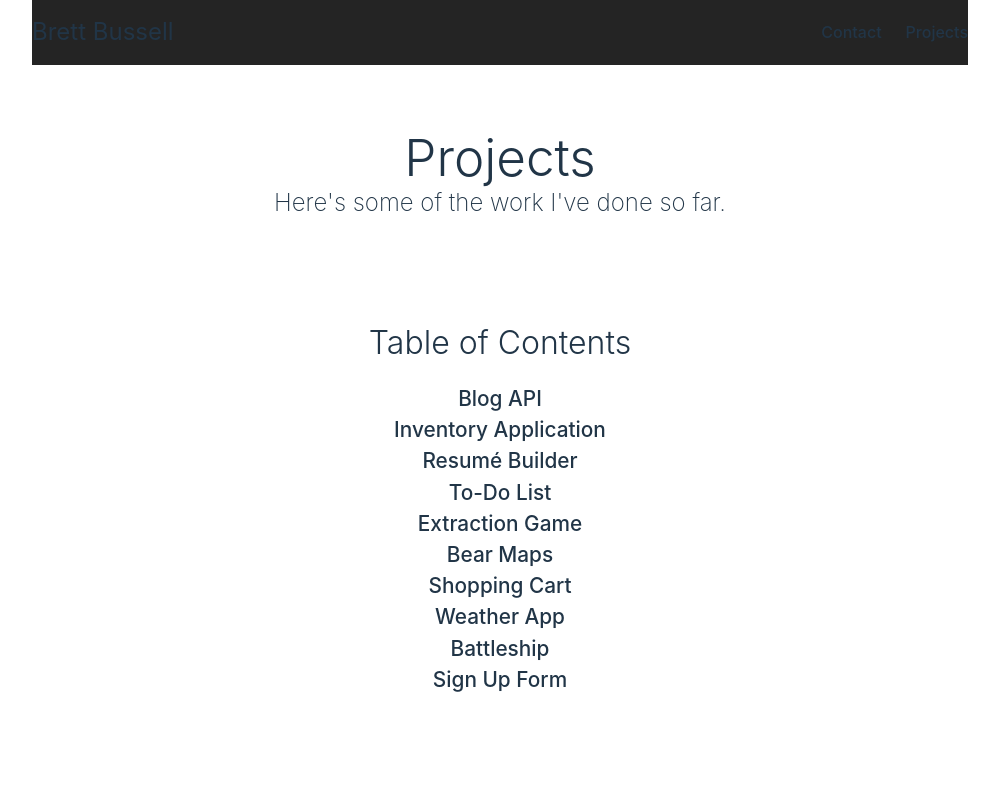
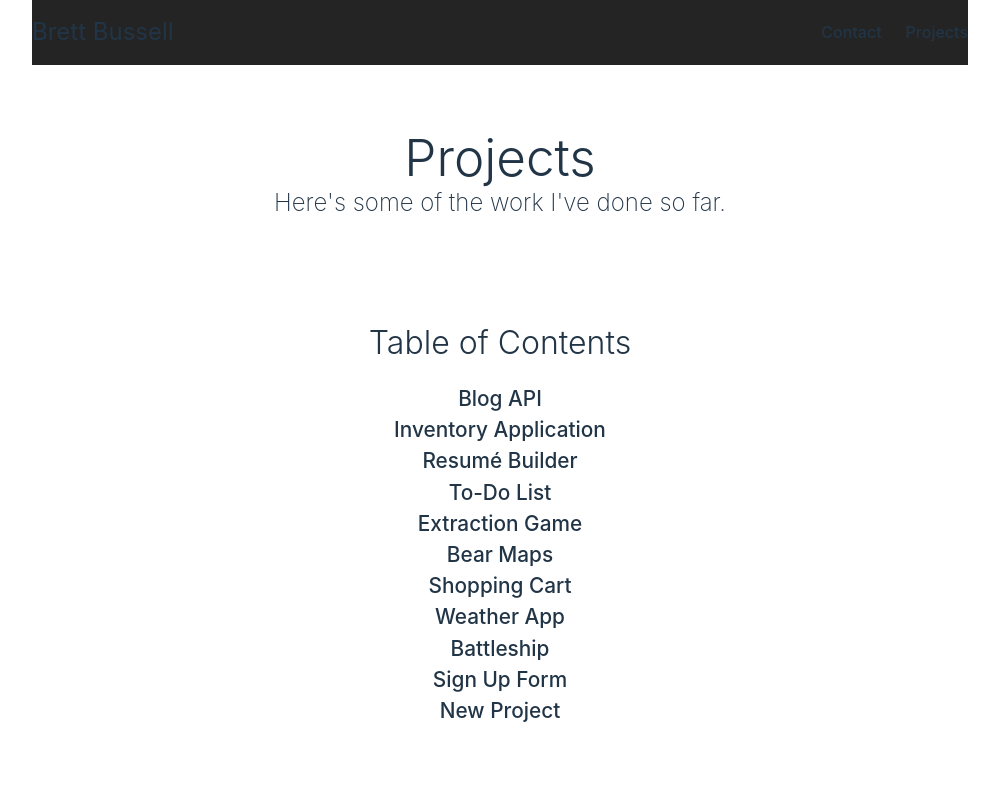
Before and after one commit to sourdoughbredd/personal-website, a React (Vite) app: page /projects in a window 1280 px wide. Shown: the top 800 px of the page, without its empty margins (140-1139 px from the left). Built offline with nearby package versions, Linux system fonts and the light colour scheme.

Commit message:
Add new project

```diff
--- a/src/data/projects.js
+++ b/src/data/projects.js
@@ -216,6 +216,24 @@ const projects = [
     featured: false,
     name: "sign-up-form",
   },
+  {
+    title: "New Project",
+    description_short:
+      "A responsive sign-up form with live form validation and aesthitic user feedback.",
+    description_long:
+      "A responsive sign-up form built with HTML, CSS, and JavaScript. It includes live form validation with a simple and intuitive user feedback.",
+    features: [
+      "Responsive design via flexbox and media queries",
+      "Live form validation with simple and effective user feedback",
+    ],
+    tech: ["HTML", "CSS", "Javascript"],
+    img: signupForm,
+    repo_link: "https://github.com/sourdoughbredd/sign-up-form",
+    live_link: "https://sourdoughbredd.github.io/sign-up-form/",
+    private_repo: false,
+    featured: false,
+    name: "sign-up-form",
+  },
 ];
 
 const featuredProjects = projects.filter((project) => project.featured);
```
